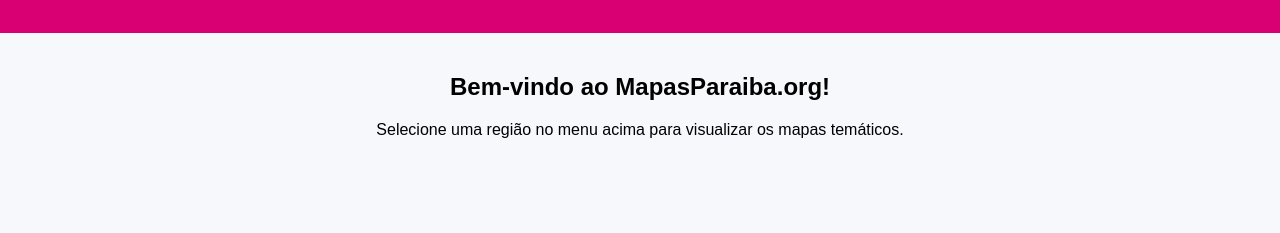
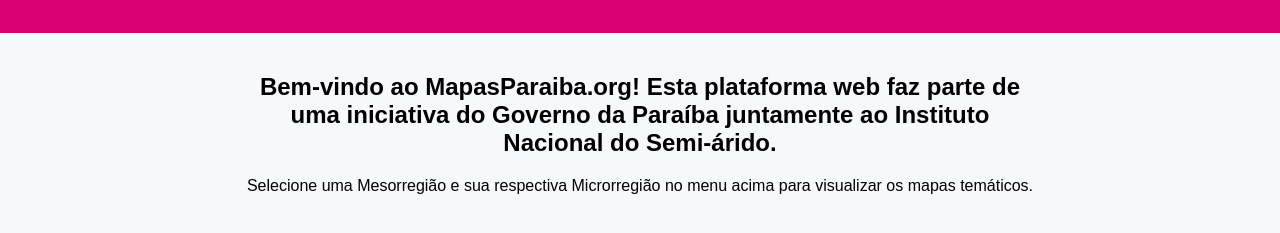
Before and after one commit to mapasparaiba/mapasparaiba, a plain HTML site: page index.html in a window 1280 px wide. Shown: the part 1328-1561 px from the top of the page. Drawn offline with Linux system fonts and the light colour scheme.

Commit message:
Update index.html

```diff
--- a/index.html
+++ b/index.html
@@ -56,8 +56,8 @@
 </header>
 
 <main>
-    <h2>Bem-vindo ao MapasParaiba.org!</h2>
-    <p>Selecione uma região no menu acima para visualizar os mapas temáticos.</p>
+    <h2>Bem-vindo ao MapasParaiba.org! Esta plataforma web faz parte de uma iniciativa do Governo da Paraíba juntamente ao Instituto Nacional do Semi-árido. </h2>
+    <p>Selecione uma Mesorregião e sua respectiva Microrregião no menu acima para visualizar os mapas temáticos.</p>
 </main>
 
 <footer>
```
